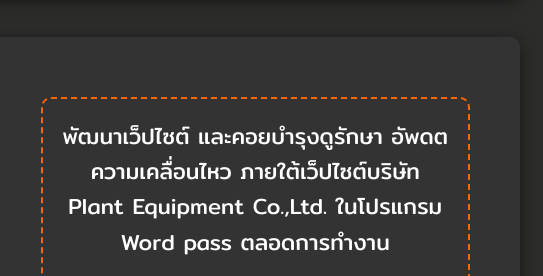
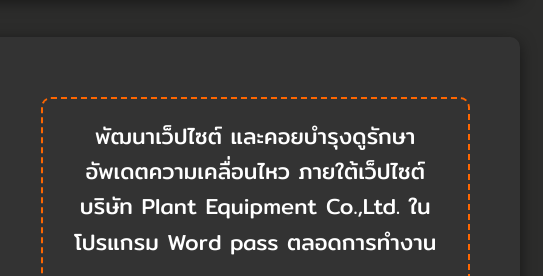
Before and after one commit to khwanchira22/Khwanchira.Portfolio, a plain HTML site: page Work.html in a window 1280 px wide. Shown: the part 2622-2898 px from the top of the page, 600-1143 px from the left. Drawn offline with Linux system fonts and the light colour scheme.

Commit message:
Update Work.html

```diff
--- a/Work.html
+++ b/Work.html
@@ -172,7 +172,7 @@
             <img src="img/EX. Website/EX. Website (2).png" alt="Activity Image">
         </div>
         <div class="text-box">
-            <p>พัฒนาเว็ปไซต์ และคอยบำรุงดูรักษา อัพดตความเคลื่อนไหว ภายใต้เว็ปไซต์บริษัท
+            <p>พัฒนาเว็ปไซต์ และคอยบำรุงดูรักษา อัพเดตความเคลื่อนไหว ภายใต้เว็ปไซต์บริษัท
                 Plant Equipment Co.,Ltd. ในโปรแกรม Word pass ตลอดการทำงาน</p>
             <button type="button" onclick="window.open('https://plantequipment.co.th/', '_blank')">View website &#10095;</button>
         </div>
```
